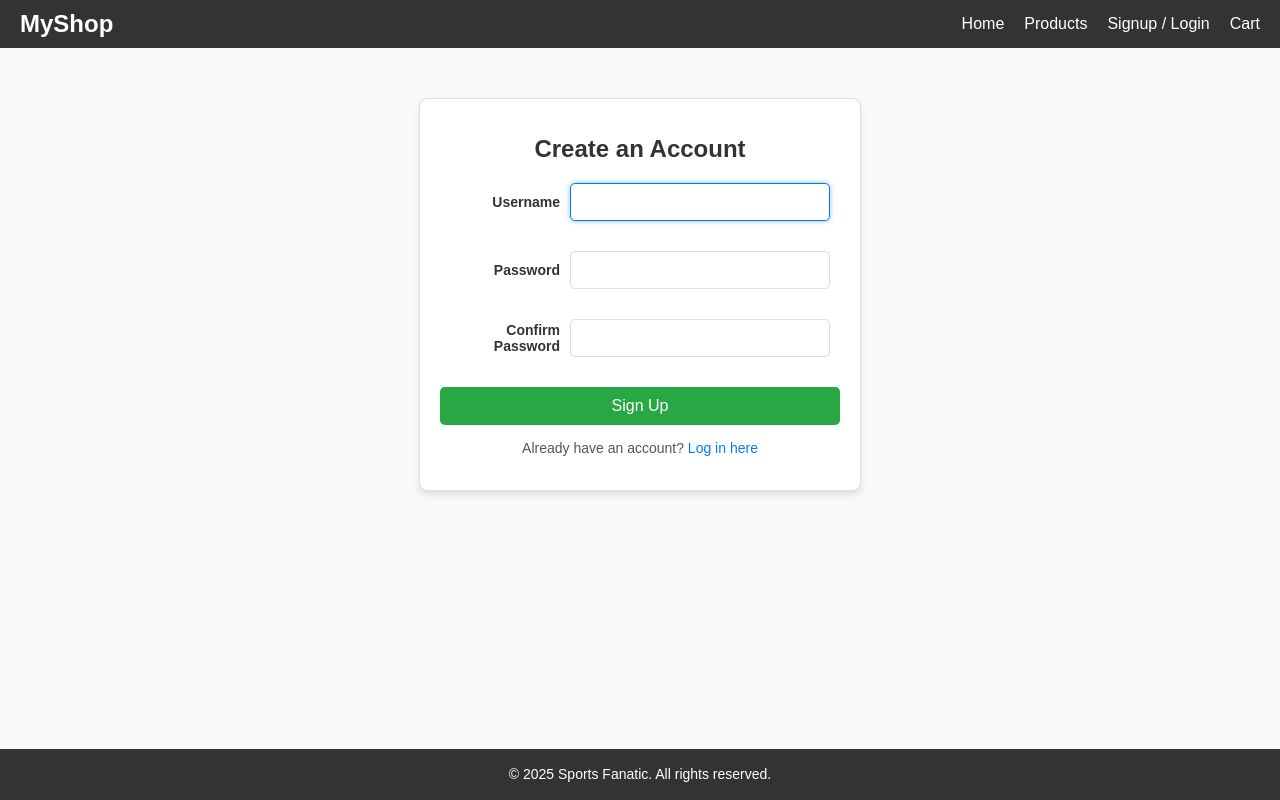
After one commit to noahtorious91/sports_fanatic, a Django app: page /signup/ in a window 1280 px wide. The commit adds this page. Run offline with Django 5.2, Linux system fonts and the light colour scheme.

Commit message:
got signup working

```diff
--- /dev/null
+++ b/myproject/store/static/store/signup.css
@@ -0,0 +1,97 @@
+body {
+    font-family: Arial, sans-serif;
+    background-color: #f9f9f9;
+    margin: 0;
+    padding: 0;
+}
+
+.signup-container {
+    max-width: 400px;
+    margin: 50px auto;
+    padding: 20px;
+    background: #fff;
+    border: 1px solid #ddd;
+    border-radius: 8px;
+    box-shadow: 0 4px 6px rgba(0, 0, 0, 0.1);
+    text-align: center;
+}
+
+.signup-container h1 {
+    margin-bottom: 20px;
+    color: #333;
+    font-size: 24px;
+}
+
+.signup-form {
+    display: flex;
+    flex-direction: column;
+    gap: 15px;
+}
+
+.signup-form .form-group {
+    display: flex;
+    align-items: center;
+    gap: 10px;
+    margin-bottom: 15px;
+}
+
+.signup-form label {
+    width: 120px;
+    text-align: right;
+    font-size: 14px;
+    font-weight: bold;
+    color: #333;
+}
+
+.signup-form input {
+    flex: 1;
+    padding: 10px;
+    font-size: 14px;
+    border: 1px solid #ddd;
+    border-radius: 5px;
+    width: 100%;
+    box-sizing: border-box;
+}
+
+.signup-form input:focus {
+    border-color: #007bff;
+    outline: none;
+    box-shadow: 0 0 5px rgba(0, 123, 255, 0.5);
+}
+
+.signup-btn {
+    background-color: #28a745;
+    color: white;
+    border: none;
+    border-radius: 5px;
+    padding: 10px 15px;
+    font-size: 16px;
+    cursor: pointer;
+    transition: background-color 0.3s;
+}
+
+.signup-btn:hover {
+    background-color: #218838;
+}
+
+.form-error {
+    color: red;
+    font-size: 12px;
+    margin-top: 5px;
+    text-align: left;
+}
+
+.login-link {
+    margin-top: 15px;
+    font-size: 14px;
+    color: #555;
+}
+
+.login-link a {
+    color: #007bff;
+    text-decoration: none;
+}
+
+.login-link a:hover {
+    text-decoration: underline;
+}
--- a/myproject/store/templates/store/base.html
+++ b/myproject/store/templates/store/base.html
@@ -16,6 +16,11 @@
             <ul class="nav-links">
                 <li><a href="{% url 'home' %}">Home</a></li>
                 <li><a href="{% url 'product_list' %}">Products</a></li>
+                {% if user.is_authenticated %}
+                    <li><a href="{% url 'logout' %}">Logout</a></li>
+                {% else %}
+                    <li><a href="{% url 'signup' %}">Signup</a> / <a href="{% url 'login' %}">Login</a></li>
+                {% endif %}
                 <li><a href="{% url 'cart' %}">Cart</a></li>
             </ul>
         </nav>
--- /dev/null
+++ b/myproject/store/templates/store/signup.html
@@ -0,0 +1,46 @@
+{% extends 'store/base.html' %}
+{% load static %}
+
+{% block styles %}
+    <link rel="stylesheet" href="{% static 'store/signup.css' %}">
+{% endblock %}
+
+{% block title %}Products - MyShop{% endblock %}
+
+{% block content %}
+<div class="signup-container">
+    <h1>Create an Account</h1>
+    <form method="post" class="signup-form">
+        {% csrf_token %}
+        <div class="form-group">
+            <label for="id_username">Username</label>
+            {{ form.username }}
+            <div class="form-error">
+                {% if form.username.errors %}
+                    {{ form.username.errors }}
+                {% endif %}
+            </div>
+        </div>
+        <div class="form-group">
+            <label for="id_password1">Password</label>
+            {{ form.password1 }}
+            <div class="form-error">
+                {% if form.password1.errors %}
+                    {{ form.password1.errors }}
+                {% endif %}
+            </div>
+        </div>
+        <div class="form-group">
+            <label for="id_password2">Confirm Password</label>
+            {{ form.password2 }}
+            <div class="form-error">
+                {% if form.password2.errors %}
+                    {{ form.password2.errors }}
+                {% endif %}
+            </div>
+        </div>
+        <button type="submit" class="signup-btn">Sign Up</button>
+    </form>
+    <p class="login-link">Already have an account? <a href="{% url 'login' %}">Log in here</a></p>
+</div>
+{% endblock %}
--- a/myproject/store/urls.py
+++ b/myproject/store/urls.py
@@ -3,6 +3,8 @@ from django.urls import path, include
 from store import views
 from django.conf import settings
 from django.conf.urls.static import static
+from . import views
+from django.contrib.auth import views as auth_views
 
 urlpatterns = [
     path('admin/', admin.site.urls),
@@ -12,4 +14,7 @@ urlpatterns = [
     path('cart/', views.cart, name='cart'),
     path('add_to_cart/<int:product_id>/', views.add_to_cart, name='add_to_cart'),
     path('remove_from_cart/<int:product_id>/', views.remove_from_cart, name='remove_from_cart'),
+    path('signup/', views.signup, name='signup'),
+    path('login/', auth_views.LoginView.as_view(), name='login'),
+    path('logout/', auth_views.LogoutView.as_view(), name='logout')
 ] + static(settings.MEDIA_URL, document_root=settings.MEDIA_ROOT)  # Append the list correctly
--- a/myproject/store/views.py
+++ b/myproject/store/views.py
@@ -1,5 +1,9 @@
 from django.shortcuts import render, redirect
 from .models import Product
+from django.contrib.auth.forms import UserCreationForm
+from django import forms
+from django.contrib.auth.models import User
+from django.contrib.auth import login, authenticate
 import random
 
 # Query all products from the database - used on the product list page
@@ -44,3 +48,35 @@ def remove_from_cart(request, product_id):
         del cart[str(product_id)]
     request.session['cart'] = cart
     return redirect('cart')
+
+def signup(request):
+    if request.method == 'POST':
+        form = CustomUserCreationForm(request.POST)
+        if form.is_valid():
+            user = form.save()
+            login(request, user)
+            return redirect('home')
+    else:
+        form = UserCreationForm()
+    return render(request, 'store/signup.html', {'form': form})
+
+# Custom User Creation Form - Subclass of the UserCreationForm to add custom styling
+class CustomUserCreationForm(UserCreationForm):
+    class Meta:
+        model = User
+        fields = ['username', 'password1', 'password2']
+        widgets = {
+            'username': forms.TextInput(attrs={
+                'class': 'form-control',
+                'placeholder': 'Enter your username'
+            }),
+            'password1': forms.PasswordInput(attrs={
+                'class': 'form-control',
+                'placeholder': 'Enter your password'
+            }),
+            'password2': forms.PasswordInput(attrs={
+                'class': 'form-control',
+                'placeholder': 'Confirm your password'
+            })
+
+        }
```
Also changed, not shown: myproject/db.sqlite3, myproject/store/static/store/login.css (added), myproject/store/static/store/logout.css (added), 1 other file.
